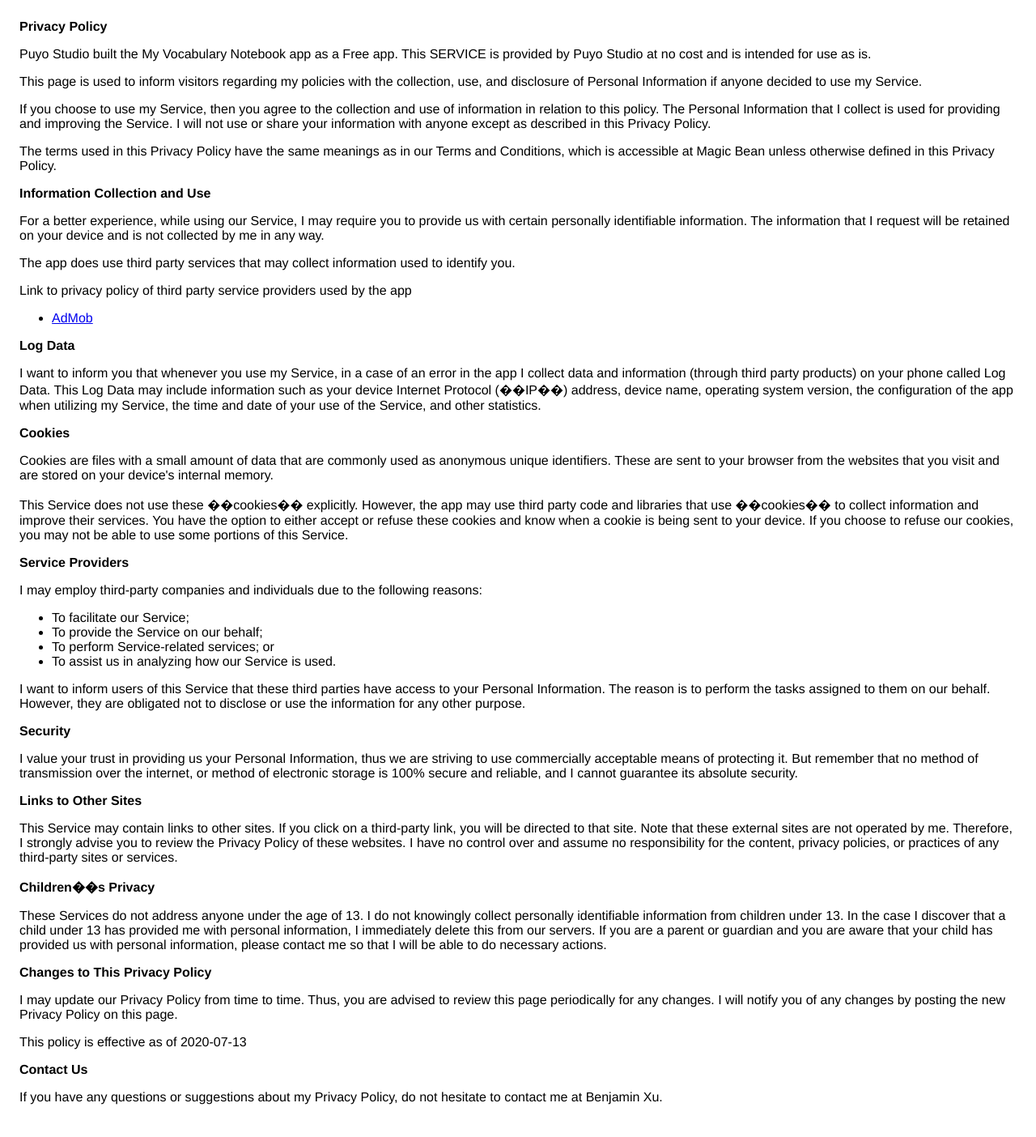
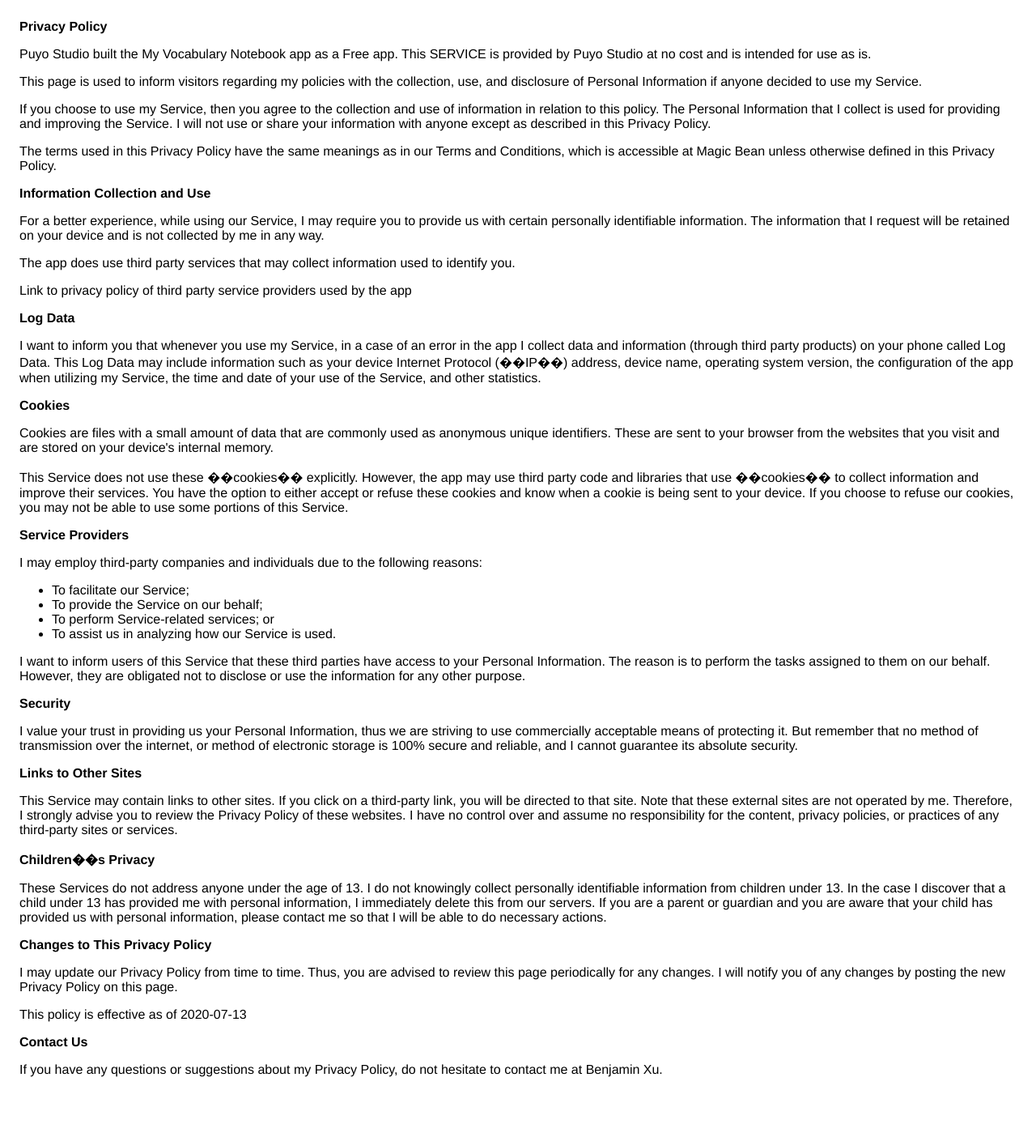
Before and after one commit to bitdream/bitdream.github.io, a Jekyll site: the page privacy_notebook.html, which Jekyll copies as it is, in a window 1280 px wide. Shown: the whole page at 81% size. Built offline with Jekyll 4.4.1, drawn with Linux system fonts in a browser that asks for light colours; after the commit the page ends 1370 px from its top, so only the background shows below that.

Commit message:
add privacy_notebook

```diff
--- a/privacy_notebook.html
+++ b/privacy_notebook.html
@@ -37,7 +37,7 @@
                   </p> <p>
                     Link to privacy policy of third party service providers used
                     by the app
-                  </p> <ul><!----><li><a href="https://support.google.com/admob/answer/6128543?hl=en" target="_blank" rel="noopener noreferrer">AdMob</a></li><!----><!----><!----><!----><!----><!----><!----><!----><!----><!----><!----><!----><!----><!----><!----><!----><!----><!----><!----><!----></ul></div> <p><strong>Log Data</strong></p> <p>
+                  </p> </div> <p><strong>Log Data</strong></p> <p>
                   I want to inform you that whenever you
                   use my Service, in a case of an error in the app
                   I collect data and information (through third party
```
